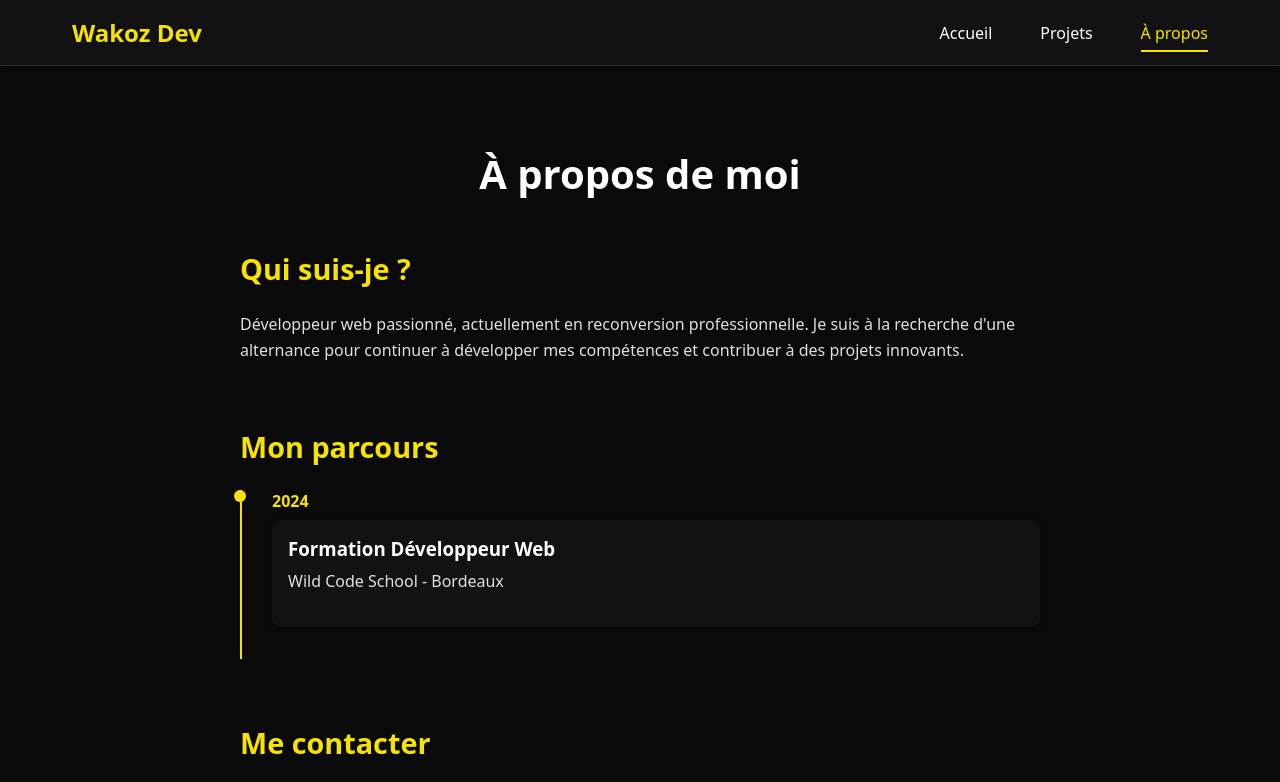
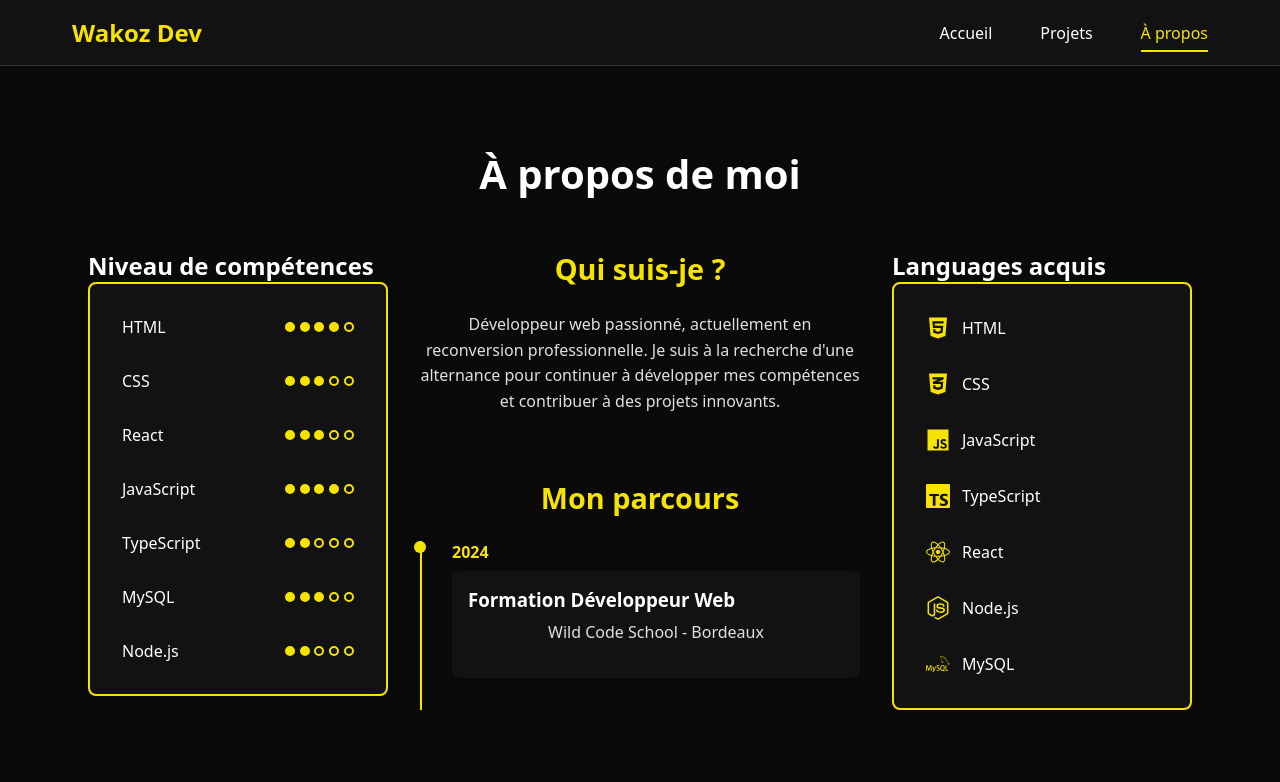
Before and after one commit to Wakoz/Portfolio, a React (Vite) app: page /about in a window 1280 px wide. Shown: the top 782 px of the page. Built offline with nearby package versions, Linux system fonts and the light colour scheme.

Commit message:
Add new features and fix css and other

```diff
--- a/package.json
+++ b/package.json
@@ -12,6 +12,7 @@
   "dependencies": {
     "react": "^18.3.1",
     "react-dom": "^18.3.1",
+    "react-icons": "^5.4.0",
     "react-router-dom": "^7.1.2"
   },
   "devDependencies": {
--- a/src/components/layout/Footer/Footer.tsx
+++ b/src/components/layout/Footer/Footer.tsx
@@ -1,3 +1,5 @@
+import React from "react";
+import { FaGithub, FaLinkedin } from "react-icons/fa";
 import "./Footer.css";
 
 const Footer = () => {
@@ -8,18 +10,18 @@ const Footer = () => {
           <p className="footer-copyright">© 2025 - Portfolio</p>
           <div className="footer-links">
             <a
-              href="hhttps://github.com/Wakoz"
+              href="https://github.com/Wakoz"
               target="_blank"
               rel="noopener noreferrer"
             >
-              GitHub
+              <FaGithub />
             </a>
             <a
               href="https://www.linkedin.com/in/julien-cartron-747559330/"
               target="_blank"
               rel="noopener noreferrer"
             >
-              LinkedIn
+              <FaLinkedin />
             </a>
           </div>
         </div>
--- a/src/components/section/Hero/Hero.tsx
+++ b/src/components/section/Hero/Hero.tsx
@@ -8,9 +8,9 @@ const Hero = () => {
         </figure>
         <h1>Bienvenue sur mon Portfolio</h1>
         <p>
-          Julien, développeur web, en recherche d'une alternance je vous propose
-          de parcourir mon Portfolio pour me découvrir et découvrir mes projets
-          !!
+          Vous êtes curieux d'en savoir plus sur un développeur web en quête
+          d'une alternance ? Venez me découvrir au travers de ces quelques pages
+          qui mettent en avant mes projets et mes compétences.
         </p>
         <div className="profile-cta">
           <Link to="/projects" className="cta-button">
--- a/src/components/section/Skills/Skills.tsx
+++ b/src/components/section/Skills/Skills.tsx
@@ -1,15 +1,13 @@
+import { SKILLS } from "../../../utils/constants";
+
 const Skills = () => {
   return (
     <section className="skills">
       <h2>Mes compétences principales</h2>
       <ul className="skills-list">
-        <li>HTML</li>
-        <li>CSS</li>
-        <li>JavaScript</li>
-        <li>Typescript</li>
-        <li>React</li>
-        <li>Node.js</li>
-        <li>Mysql</li>
+        {SKILLS.map((skill) => (
+          <li key={skill}>{skill}</li>
+        ))}
       </ul>
     </section>
   );
--- a/src/pages/About/About.css
+++ b/src/pages/About/About.css
@@ -11,9 +11,21 @@
   color: var(--text-primary);
 }
 
-.about-content {
-  max-width: 800px;
+/* Grille pour les skills */
+.skills-grid {
+  display: grid;
+  grid-template-columns: 300px minmax(auto, 600px) 300px;
+  gap: 2rem;
+  align-items: start;
+  max-width: 1200px;
   margin: 0 auto;
+}
+
+.content-center {
+  grid-column: 2 / 3;
+  max-width: 600px;
+  margin: 0 auto;
+  width: 100%;
 }
 
 .about-section {
@@ -24,12 +36,82 @@
   color: var(--secondary);
   font-size: 1.8rem;
   margin-bottom: 1.5rem;
+  text-align: center;
 }
 
 .about-section p {
   color: var(--text-secondary);
   line-height: 1.6;
   margin-bottom: 1rem;
+  text-align: center;
+}
+
+/* Styles communs pour les deux tableaux */
+.skills-container {
+  display: flex;
+  flex-direction: column;
+  gap: 1rem;
+  padding: 1.5rem;
+  border: 2px solid var(--secondary);
+  border-radius: 8px;
+  background-color: var(--background-light);
+  width: 300px;
+}
+
+/* Tableau de droite */
+.skills-sidebar {
+  grid-column: 3 / 4;
+  align-self: start;
+  position: sticky;
+  top: 2rem;
+}
+
+/* Tableau de gauche */
+.skills-evaluation {
+  grid-column: 1 / 2;
+  align-self: start;
+  position: sticky;
+  top: 2rem;
+}
+
+.skill-item {
+  display: flex;
+  align-items: center;
+  gap: 0.75rem;
+  padding: 0.5rem;
+  font-size: 1rem;
+  color: var(--text-primary);
+  transition: transform var(--transition-normal);
+}
+
+.skill-icon {
+  font-size: 1.5rem;
+  color: var(--secondary);
+}
+
+.skill-item:hover {
+  transform: translateX(5px);
+  background-color: var(--background-hover);
+  border-radius: 4px;
+}
+
+/* Skills points de niveau */
+.skill-dots {
+  display: flex;
+  gap: 0.3rem;
+  align-items: center;
+  margin-left: auto;
+}
+
+.level-dot {
+  width: 10px;
+  height: 10px;
+  border-radius: 50%;
+  border: 2px solid var(--secondary);
+}
+
+.level-dot.filled {
+  background-color: var(--secondary);
 }
 
 /* Timeline styles */
@@ -106,6 +188,26 @@
 }
 
 /* Responsive */
+@media (max-width: 1200px) {
+  .skills-grid {
+    grid-template-columns: 1fr;
+    gap: 2rem;
+  }
+
+  .skills-container {
+    width: 100%;
+  }
+
+  .skills-sidebar,
+  .skills-evaluation {
+    position: static;
+  }
+
+  .content-center {
+    grid-column: 1 / -1;
+  }
+}
+
 @media (max-width: 768px) {
   .about {
     padding: 2rem 1rem;
--- a/src/pages/About/index.tsx
+++ b/src/pages/About/index.tsx
@@ -1,12 +1,41 @@
 import "./About.css";
+import { SKILLS } from "../../utils/constants";
+import { FaHtml5, FaCss3Alt, FaJs, FaReact, FaNodeJs } from "react-icons/fa";
+import { SiTypescript, SiMysql } from "react-icons/si";
+import SkillsEvaluation from "../../utils/SkillEvaluation";
+
+const getSkillIcon = (skill: string) => {
+  switch (skill.toLowerCase()) {
+    case "html":
+      return <FaHtml5 className="skill-icon" />;
+    case "css":
+      return <FaCss3Alt className="skill-icon" />;
+    case "javascript":
+      return <FaJs className="skill-icon" />;
+    case "typescript":
+      return <SiTypescript className="skill-icon" />;
+    case "react":
+      return <FaReact className="skill-icon" />;
+    case "node.js":
+      return <FaNodeJs className="skill-icon" />;
+    case "mysql":
+      return <SiMysql className="skill-icon" />;
+    default:
+      return null;
+  }
+};
 
 const About = () => {
   return (
     <section className="about" aria-labelledby="about-title">
       <h1 id="about-title">À propos de moi</h1>
 
-      <div className="about-content">
-        {/* Section présentation */}
+      <div className="skills-grid">
+        {/* Tableau de gauche */}
+        <SkillsEvaluation />
+
+        {/* Contenu central */}
+        <div className="content-center">
           <div className="about-section">
             <h2>Qui suis-je ?</h2>
             <p>
@@ -17,7 +46,6 @@ const About = () => {
             </p>
           </div>
 
-        {/* Section parcours */}
           <div className="about-section">
             <h2>Mon parcours</h2>
             <div className="timeline">
@@ -28,11 +56,9 @@ const About = () => {
                   <p>Wild Code School - Bordeaux</p>
                 </div>
               </div>
-            {/* Ajoutez d'autres éléments de timeline selon votre parcours */}
             </div>
           </div>
 
-        {/* Section contact */}
           <div className="about-section contact">
             <h2>Me contacter</h2>
             <div className="contact-links">
@@ -61,8 +87,21 @@ const About = () => {
             </div>
           </div>
         </div>
+
+        {/* Tableau de droite */}
+        <aside className="skills-sidebar">
+          <h2>Languages acquis</h2>
+          <div className="skills-container">
+            {SKILLS.map((skill) => (
+              <div key={skill} className="skill-item">
+                {getSkillIcon(skill)}
+                <span>{skill}</span>
+              </div>
+            ))}
+          </div>
+        </aside>
+      </div>
     </section>
   );
 };
-
 export default About;
--- a/src/pages/Home/index.tsx
+++ b/src/pages/Home/index.tsx
@@ -1,6 +1,5 @@
 // src/pages/Home/index.tsx
 import Hero from "../../components/section/Hero/Hero";
-import Skills from "../../components/section/Skills/Skills";
 import ProjectsGrid from "../../components/section/ProjectsGrid/ProjectsGrid";
 import "./Home.css";
 
@@ -8,7 +7,6 @@ const Home = () => {
   return (
     <>
       <Hero />
-      <Skills />
       <ProjectsGrid />
     </>
   );
--- a/src/pages/Projects/Projects.css
+++ b/src/pages/Projects/Projects.css
@@ -95,6 +95,10 @@
   background-color: var(--hover-primary);
 }
 
+.text-soon {
+  padding: 1rem;
+}
+
 /* Responsive */
 @media (max-width: 768px) {
   .projects {
--- /dev/null
+++ b/src/utils/SkillEvaluation.tsx
@@ -0,0 +1,66 @@
+type SkillLevel = 1 | 2 | 3 | 4 | 5;
+
+interface Skill {
+  skill: string;
+  level: SkillLevel;
+}
+
+const SkillsEvaluation = () => {
+  const skillLevels: Skill[] = [
+    {
+      skill: "HTML",
+      level: 4,
+    },
+    {
+      skill: "CSS",
+      level: 3,
+    },
+    {
+      skill: "React",
+      level: 3,
+    },
+    {
+      skill: "JavaScript",
+      level: 4,
+    },
+    {
+      skill: "TypeScript",
+      level: 2,
+    },
+    {
+      skill: "MySQL",
+      level: 3,
+    },
+    {
+      skill: "Node.js",
+      level: 2,
+    },
+  ];
+
+  const renderDots = (level: SkillLevel): JSX.Element[] => {
+    return Array(5)
+      .fill(null)
+      .map((_, position) => (
+        <div
+          key={`dot-${level}-${position}-${Math.random()}`}
+          className={`level-dot ${position < level ? "filled" : "empty"}`}
+        />
+      ));
+  };
+
+  return (
+    <div className="skills-evaluation">
+      <h2>Niveau de compétences</h2>
+      <div className="skills-container">
+        {skillLevels.map((item) => (
+          <div key={item.skill} className="skill-item">
+            <span>{item.skill}</span>
+            <div className="skill-dots">{renderDots(item.level)}</div>
+          </div>
+        ))}
+      </div>
+    </div>
+  );
+};
+
+export default SkillsEvaluation;
--- a/src/utils/constants.ts
+++ b/src/utils/constants.ts
@@ -9,6 +9,16 @@ export const PROJECTS = [
     image: "/Wildify.png",
     demoLink: "",
     codeLink: "https://github.com/WildCodeSchool-2024-09/JS-Bdx-wildify",
+  },
+  {
+    id: 2,
+    title: "Wild X'mas",
+    description:
+      "Projet de groupe sur une jounrnée et demi sur le théme de la bienveillance.",
+    technologies: ["React", "CSS", "Javascript", "TypeScript", "Node.js"],
+    image: "/WildXmass.png",
+    demoLink: "",
+    codeLink: "https://github.com/Wakoz/Protojam",
   },
   // ...autres projets
 ] as const;
```
Also changed, not shown: src/components/section/ProjectsGrid/ProjectsGrid.tsx (+16 -20 lines), src/pages/Projects/index.tsx (+5 -24 lines), public/WildXmass.png (renamed from public/Wild X'mass.png), 1 other file (tests, documents, lock files or other folders). Lines whose indentation alone changed are shown as unchanged.
